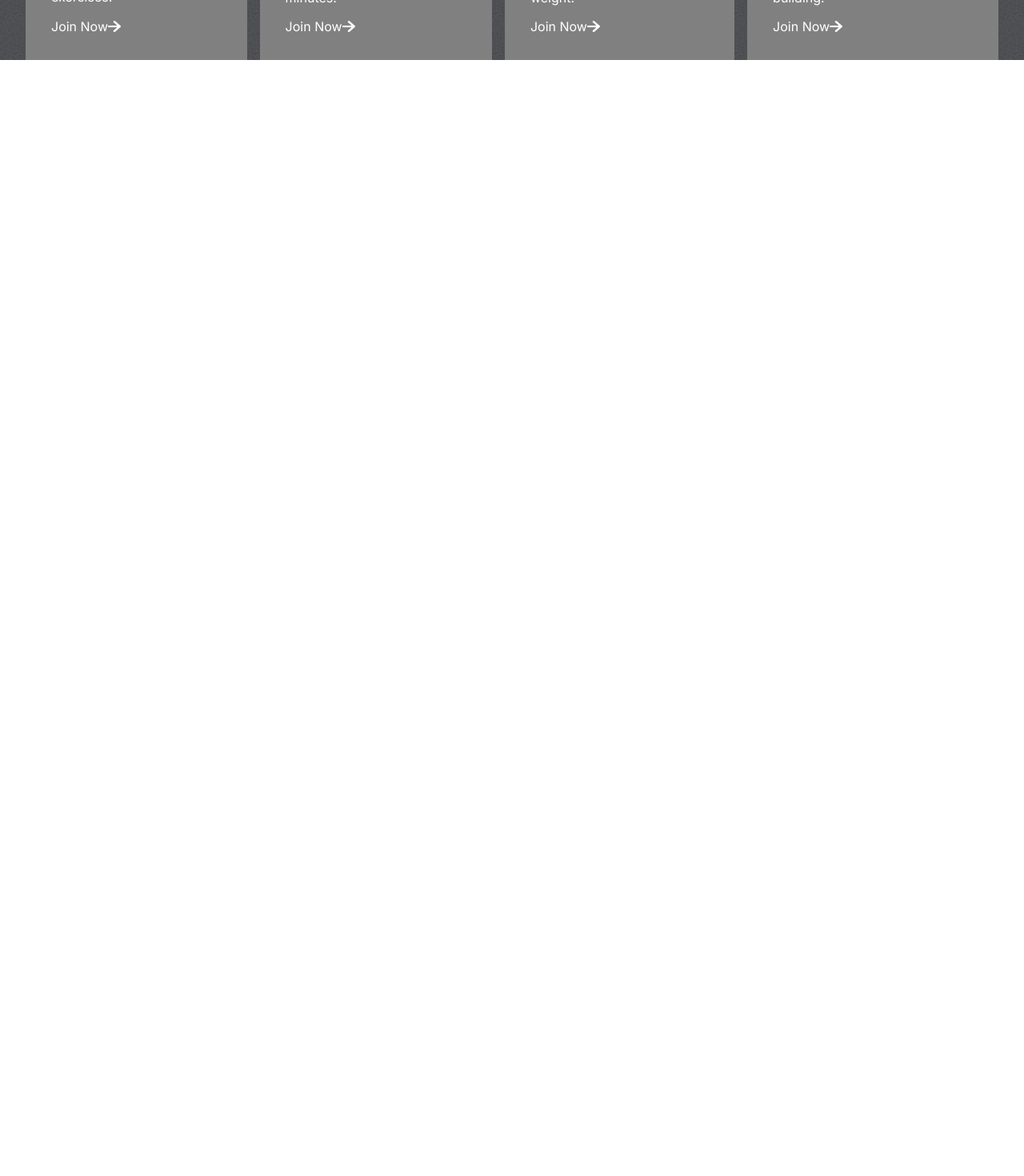
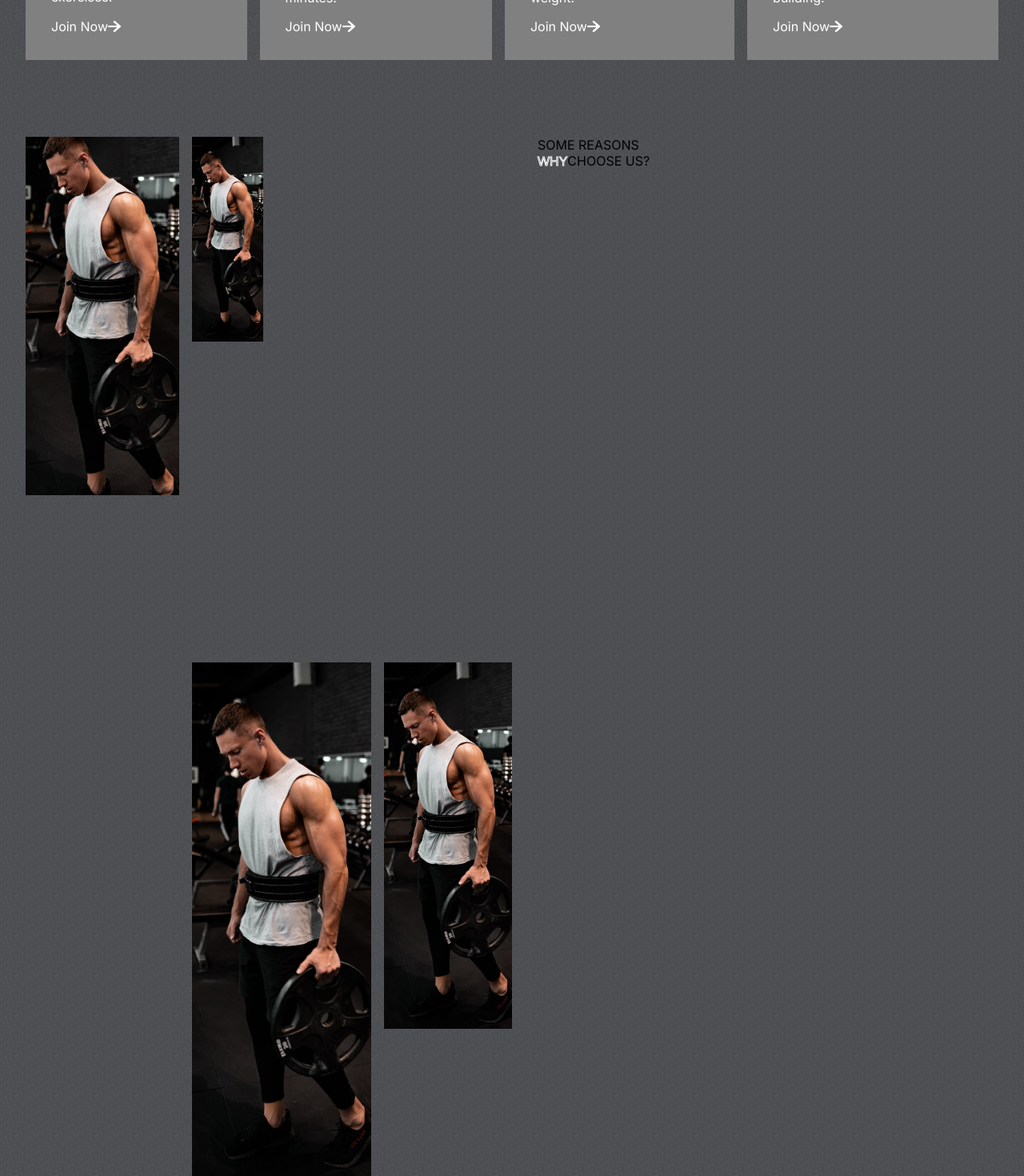
Before and after one commit to Saworieza/Fitness-Club, a React (Create React App) app: page / in a window 1280 px wide. Shown: the part 1068-2538 px from the top of the page at 80% size. Before the commit the page ends 1143 px from the top, so only its background shows below. Built offline with nearby package versions, Linux system fonts and the light colour scheme.

Commit message:
weird image errors

```diff
--- a/src/App.js
+++ b/src/App.js
@@ -1,12 +1,14 @@
 import './App.css';
 import Hero from './components/Hero/Hero';
-import Programs from './components/Programs/Programs'
+import Programs from './components/Programs/Programs';
+import Reasons from './components/Reasons/Reasons';
 
 function App() {
   return (
     <div className="App">
         <Hero />
         <Programs />
+        <Reasons />
     </div>
   );
 }
--- /dev/null
+++ b/src/components/Reasons/Reasons.css
@@ -0,0 +1,50 @@
+.reasons{
+    padding: 0 2rem;
+    display: flex;
+    gap: 2rem;
+    grid-template: 2rem;
+}
+
+.left-r{
+    flex: 1 1;
+    display: grid;
+    grid-columns: repeat(3, 1fr);
+    gap: 1rem;
+    grid-auto-rows: 1fr;
+}
+
+.left-r > img{
+    object-fit: cover;
+}
+
+.left-r > :nth-child(1){
+    width: 12rem;
+    grid-row: 1/3;
+    height: 28rem;
+}
+
+.left-r > :nth-child(2){
+    width: auto;
+    height: 16rem;
+    grid-column: 2/4;
+}
+
+.left-r > :nth-child(3){
+    width: 14rem;
+    grid-row: 2;
+    grid-column: 2/3;
+}
+
+.left-r > :nth-child(4){
+    width: 10rem;
+    grid-row: 2;
+    grid-column: 3/4;
+}
+
+.right-r{
+    flex: 1 1;
+    text-transform: uppercase;
+    gap: 1 rem;
+    display: flex;
+    flex-direction: column;
+}
--- /dev/null
+++ b/src/components/Reasons/Reasons.jsx
@@ -0,0 +1,32 @@
+import React from 'react';
+import './Reasons.css';
+import image1 from '../../assets/image1.png';
+import image2 from '../../assets/image1.png';
+import image3 from '../../assets/image1.png';
+import image4 from '../../assets/image1.png';
+import nb from '../../assets/nb.png';
+import adidas from '../../assets/adidas.png';
+import nike from '../../assets/nike.png';
+import tick from '../../assets/tick.png';
+
+const Reasons = () => {
+  return (
+    <div className='reasons' id='reasons'>
+        <div className='left-r'>
+            <img src={image1} alt='' />
+            <img src={image2} alt='' />
+            <img src={image3} alt='' />
+            <img src={image4} alt='' />
+        </div>
+        <div className='right-r'>
+            <span>Some Reasons</span>
+            <div>
+              <span className='stroke-text'>why</span>
+              <span>choose us?</span>
+            </div>
+        </div>
+    </div>
+  )
+}
+
+export default Reasons
```
